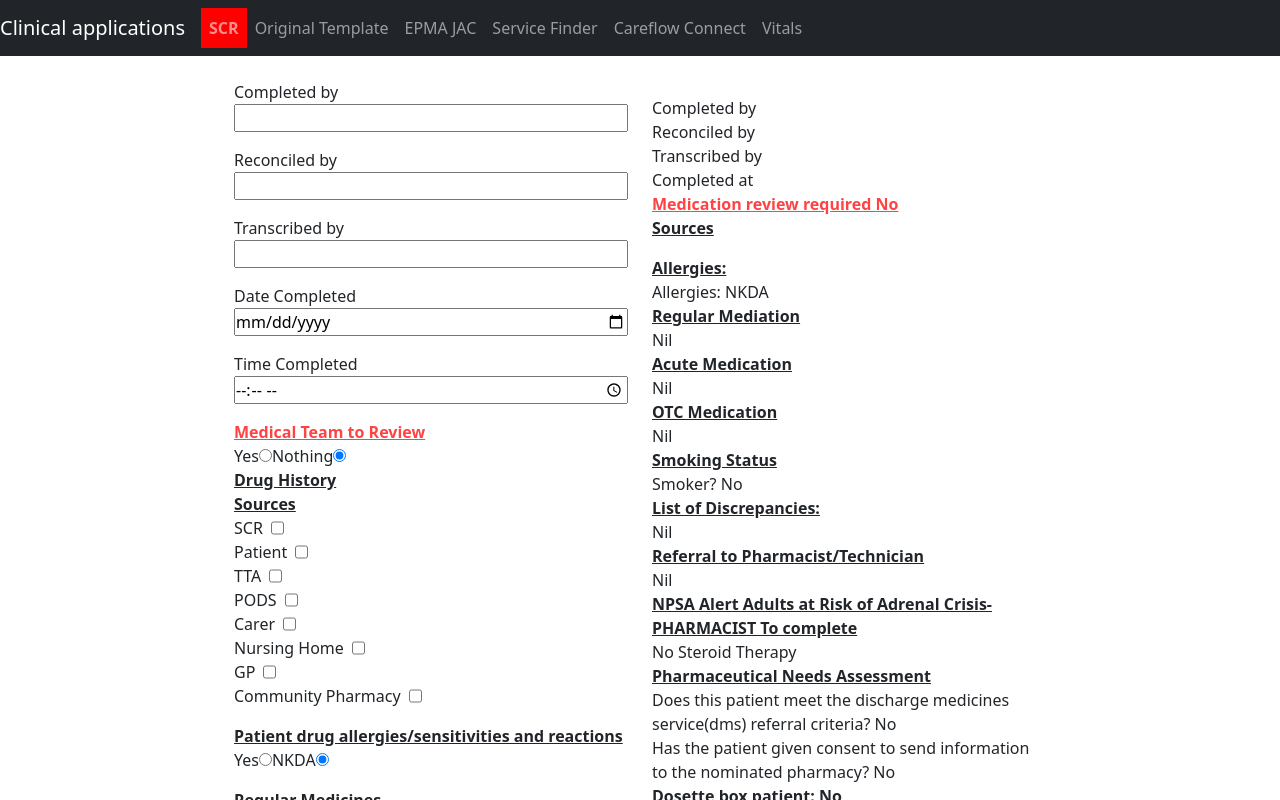
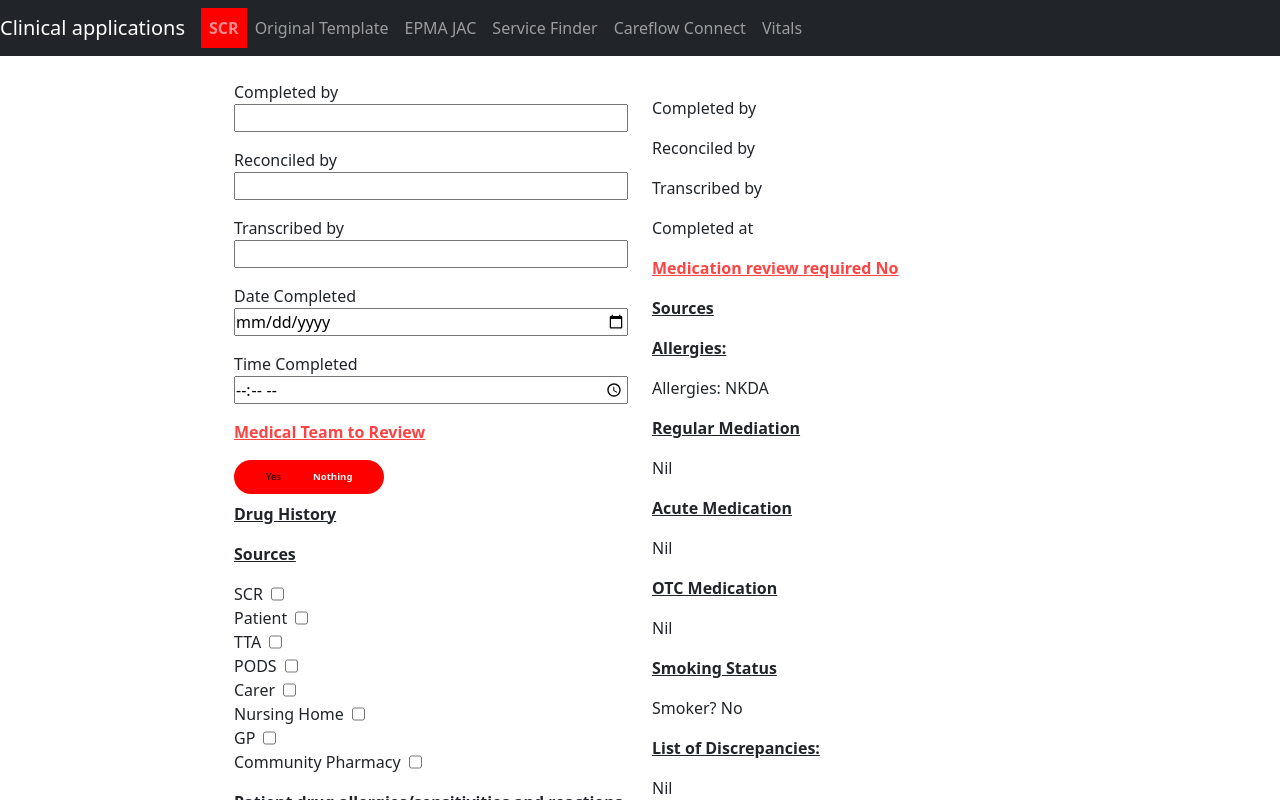
Before and after one commit to Pharma2022/SCR-Autosummarise, a React (Vite) app: page / in a window 1280 px wide. Shown: the top 800 px of the page. Built offline with nearby package versions, Linux system fonts and the light colour scheme.

Commit message:
styled yesornoradios

```diff
--- a/src/components/form elements/Radios.jsx
+++ b/src/components/form elements/Radios.jsx
@@ -2,10 +2,10 @@ import React, { Fragment } from 'react'
 import { useFormContext } from '../../context/formContext'
 import {nanoid} from 'nanoid'
 
-const RadioLabel=({label,children,col})=>(
-<div className='form-row flex-col' >
+const RadioLabel=({label,children,col,className})=>(
+<div className={`form-row flex-col `} >
     <span>{label}</span>
-    <span className={col?'flex-col':null}>{children}</span>
+    <span className={`${col&&'flex-col'}  ${className}`}>{children}</span>
 </div>
 
 )
@@ -29,16 +29,16 @@ const YesNoRadio = ({label,value,name,yes,no,children}) => {
 
   return (
     <Fragment>
-   <RadioLabel label={label}>
+   <RadioLabel className={`toggle-btn ${value? 'green-toggle':'red-toggle'}`} label={label }>
 
-        <label >{yes? yes:"Yes"}
-        <input    type="radio" name={name} value={true} onChange={handleChange} checked={value}  />
+        <label value={true} className={value?'checked' :null} onClick={handleChange} name={name} >{yes? yes:"Yes"}
+        <input  className='yesno'  type="radio" name={name} value={true} onChange={handleChange} checked={value}  />
         </label>
 
 
-         <label >{no? no :"No"}
+         <label value={""} className={!value?'checked' :null} onClick={handleChange} name={name} >{no? no :"No"}
 
-         <input   type="radio" name={name} value={""} onChange={handleChange} checked={!value}  />
+         <input  className='yesno' type="radio" name={name} value={""} onChange={handleChange} checked={!value}  />
          </label>
 
 
--- a/src/index.css
+++ b/src/index.css
@@ -18,21 +18,39 @@
   padding: 0;
   margin: 0;}
 
-div,span,input,label,textarea,form,{
+div,span,input,label,textarea,form{
   margin: 0;
   padding: 0;
-}
-
-p {
-  margin-top: 0;
-  margin-bottom: 0;
-
 }
 
 #renderedForm{
   margin-top: 4em;
 }
+.green-toggle{
+  background-color: green;
+}
 
+.red-toggle{
+  background-color: red;
+}
+.checked{
+  color: whitesmoke;
+  font-weight: 800;
+}
+.toggle-btn{
+  display: flex;
+  font-size: 0.6rem;
+  justify-content: space-between;
+  color: black;
+  border-radius: 20rem;
+  padding: 1em 2rem;
+  margin-right: auto;
+  margin-block:0 0.5rem;
+gap: 2rem
+
+}
+ .yesno{
+ display: none;}
 a {
   font-weight: 500;
   color: #646cff;
```
